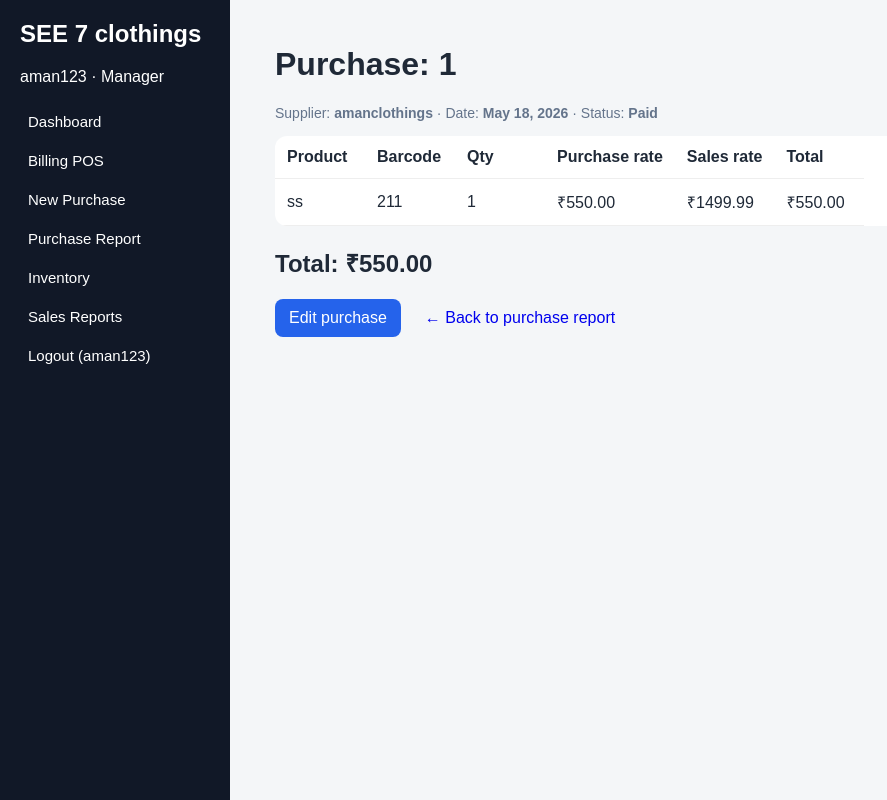
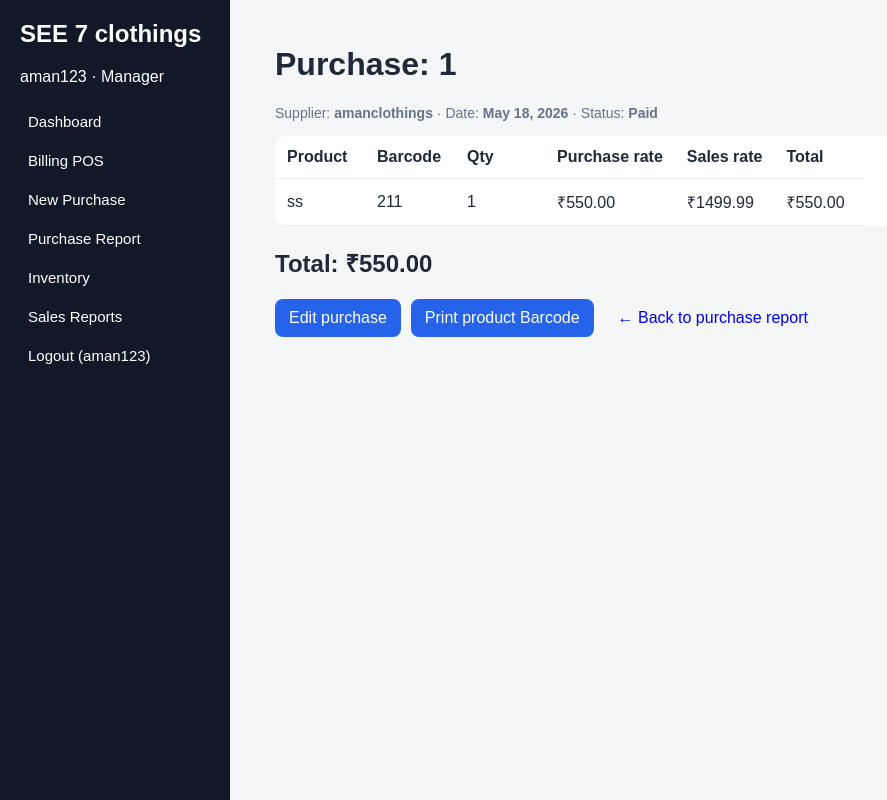
Before and after one commit to Althaf07269/-gents-store-pos, a Django app: page /purchases/4/ in a window 1280 px wide. Shown: the whole page, without its empty margins (0-887 px from the left). Run offline with Django 4.2, Linux system fonts and the light colour scheme; a user stored in the database is signed in; data comes from the database, SQL or seed files in the repository.

Commit message:
Update purchase_detail.html

```diff
--- a/core/templates/core/purchase_detail.html
+++ b/core/templates/core/purchase_detail.html
@@ -24,6 +24,7 @@
 <h2>Total: ₹{{ purchase.total_amount }}</h2>
 <div class="btn-row">
   <a class="linkbtn primary" href="{% url 'purchase_edit' purchase.id %}">Edit purchase</a>
+  <a class="linkbtn primary" href="{% url 'purchase_labels' purchase.id %}" target="_blank">Print product Barcode</a>
   <a class="linkbtn" href="{% url 'purchase_report' %}">← Back to purchase report</a>
 </div>
 {% endblock %}
```
